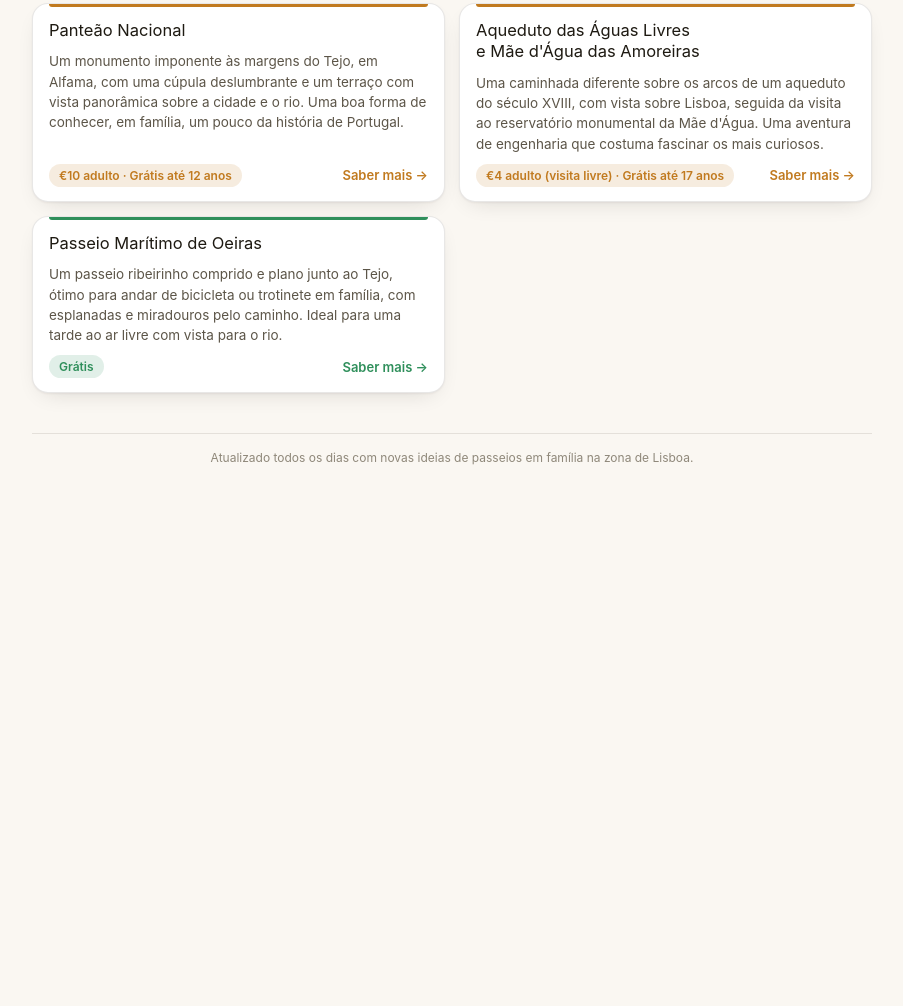
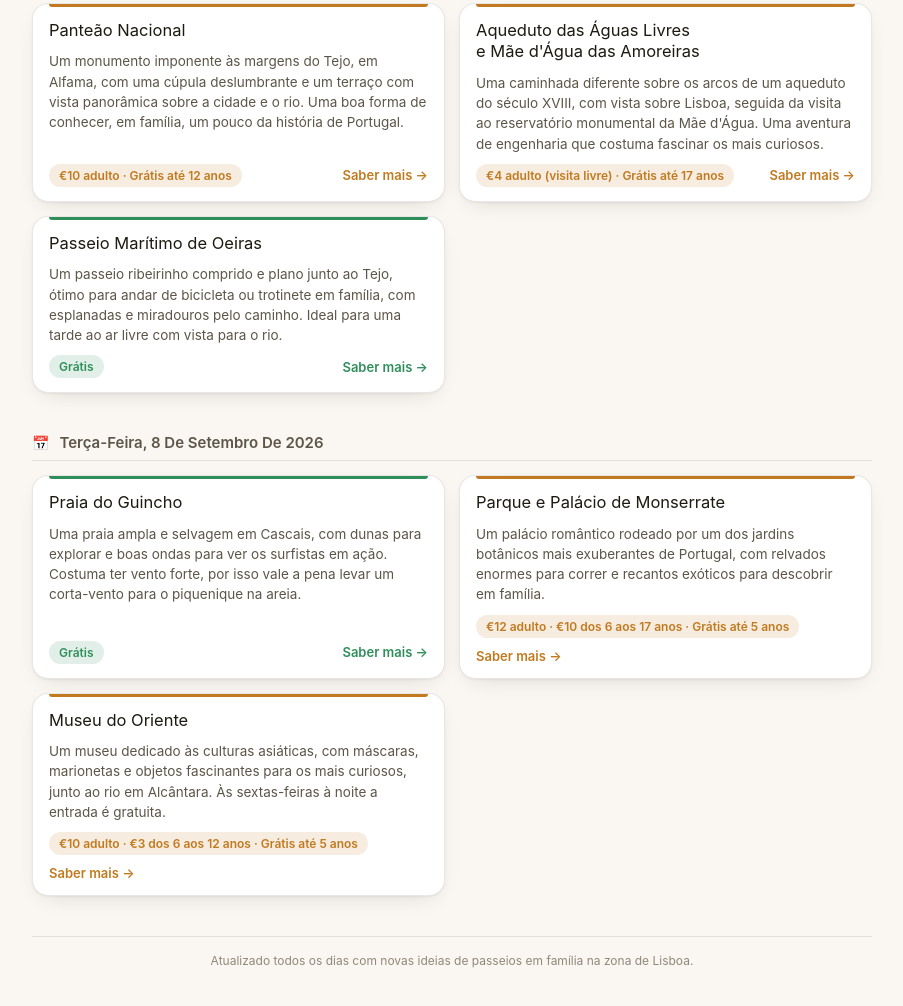
Before and after one commit to Xtvback/Favoritos, a website: page passeios.html in a window 1280 px wide. Shown: the part 5537-6543 px from the top of the page, without its empty margins (188-1091 px from the left). Before the commit the page ends 6066 px from the top, so only its background shows below. Drawn offline with Linux system fonts and the light colour scheme.

Commit message:
Novas ideias de passeios - 2026-09-08

```diff
--- a/passeios.html
+++ b/passeios.html
@@ -582,6 +582,40 @@
       </div>
     </section>
 
+    <section class="dia" id="dia-2026-09-08">
+      <h2 class="dia-data">Terça-feira, 8 de setembro de 2026</h2>
+      <div class="cards">
+
+        <article class="card free">
+          <div class="card-title">Praia do Guincho</div>
+          <p class="card-desc">Uma praia ampla e selvagem em Cascais, com dunas para explorar e boas ondas para ver os surfistas em ação. Costuma ter vento forte, por isso vale a pena levar um corta-vento para o piquenique na areia.</p>
+          <div class="card-foot">
+            <span class="price">Grátis</span>
+            <a class="card-link" href="https://www.cascais.pt/guincho-uma-praia-que-e-uma-maravilha" target="_blank" rel="noopener">Saber mais →</a>
+          </div>
+        </article>
+
+        <article class="card paid">
+          <div class="card-title">Parque e Palácio de Monserrate</div>
+          <p class="card-desc">Um palácio romântico rodeado por um dos jardins botânicos mais exuberantes de Portugal, com relvados enormes para correr e recantos exóticos para descobrir em família.</p>
+          <div class="card-foot">
+            <span class="price">€12 adulto · €10 dos 6 aos 17 anos · Grátis até 5 anos</span>
+            <a class="card-link" href="https://www.parquesdesintra.pt/pt/parques-monumentos/parque-e-palacio-de-monserrate/" target="_blank" rel="noopener">Saber mais →</a>
+          </div>
+        </article>
+
+        <article class="card paid">
+          <div class="card-title">Museu do Oriente</div>
+          <p class="card-desc">Um museu dedicado às culturas asiáticas, com máscaras, marionetas e objetos fascinantes para os mais curiosos, junto ao rio em Alcântara. Às sextas-feiras à noite a entrada é gratuita.</p>
+          <div class="card-foot">
+            <span class="price">€10 adulto · €3 dos 6 aos 12 anos · Grátis até 5 anos</span>
+            <a class="card-link" href="https://www.foriente.pt/informacoes_uteis.php" target="_blank" rel="noopener">Saber mais →</a>
+          </div>
+        </article>
+
+      </div>
+    </section>
+
   </main>
 
   <footer>Atualizado todos os dias com novas ideias de passeios em família na zona de Lisboa.</footer>
```
